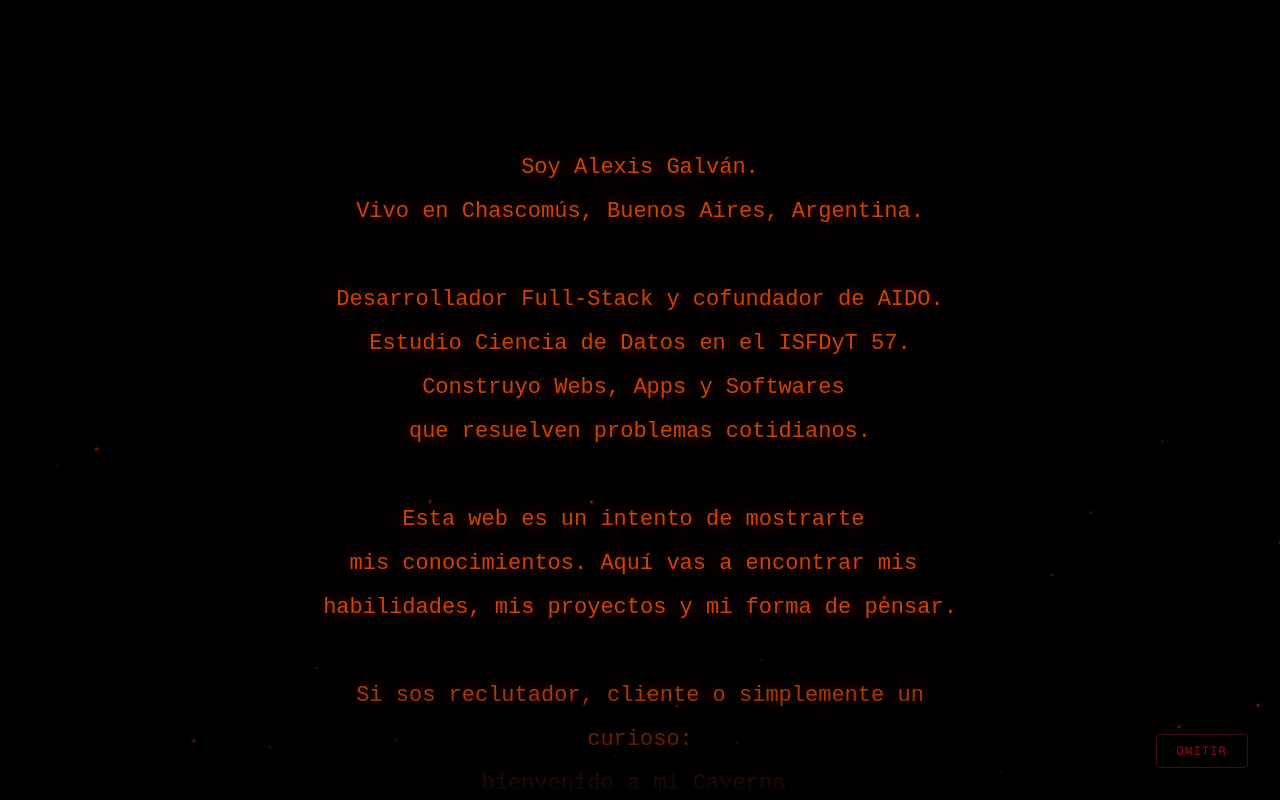
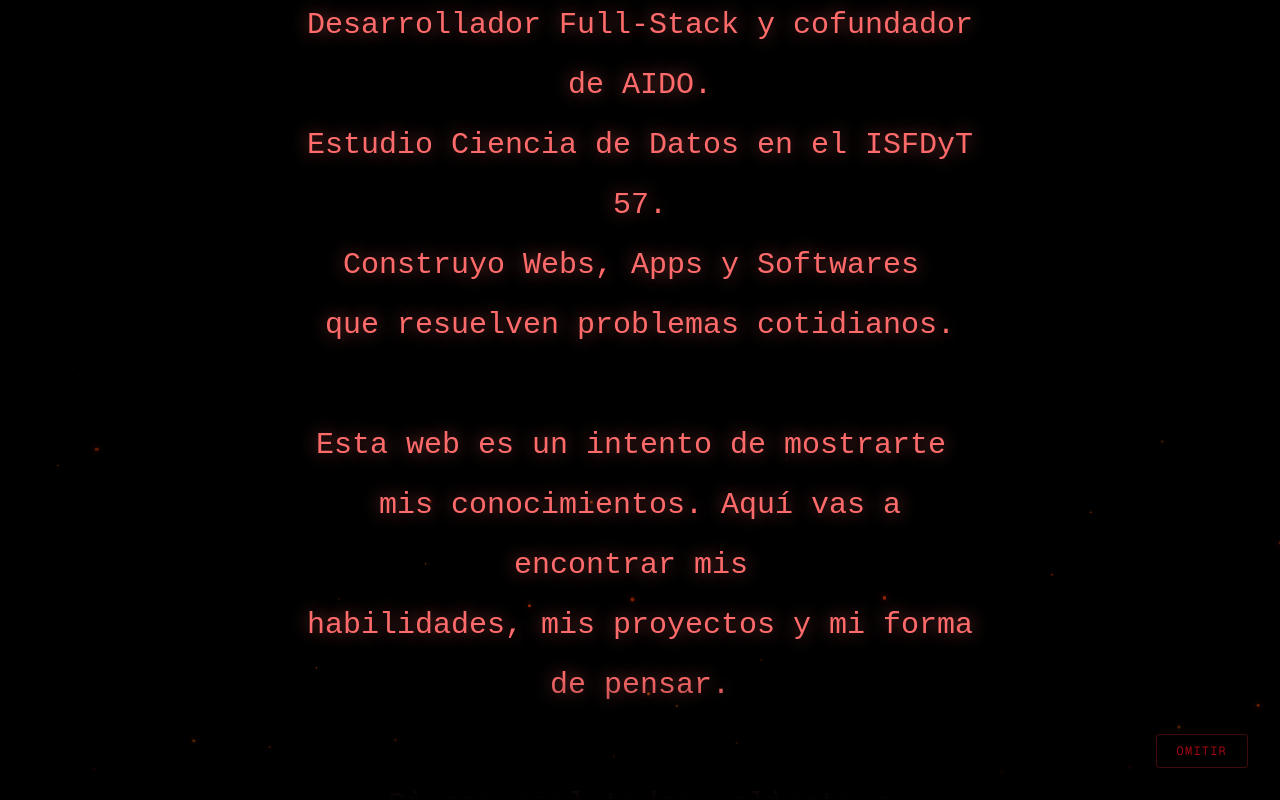
Before and after one commit to GalvanAlexis/bladoPC, a Next.js app: page / in a window 1280 px wide. Built offline with nearby package versions, Linux system fonts and the light colour scheme; no server answers; the database is empty.

Commit message:
feat: ajustar duracion y estilos de intro ISS-025

```diff
--- /dev/null
+++ b/documentacion/issues/ISS-025_intro-animation-tweak.md
@@ -0,0 +1,20 @@
+# ISS-025: Ajuste de animación y métricas de CavernIntro
+
+## Descripción
+La animación de introducción `CavernIntro.tsx` (creada originalmente en el ISS-018) presentaba un problema de sincronización visual (ritmo de lectura vs. duración real de pantalla). El texto, al hacerse más grande, recorría la distancia más rápido, y la pantalla quedaba negra por varios segundos antes de finalizar.
+
+## Objetivos (Resueltos)
+1. **Velocidad de Lectura**: Ralentizar el desplazamiento para permitir la lectura cómoda.
+2. **Eliminación de Tiempos Muertos**: Evitar la pantalla negra sin texto que duraba 5 segundos al final de la introducción.
+3. **Ajustes de UI**: Letra levemente más grande y de color rojo brillante más claro (`#ff6b6b`).
+
+## Implementación
+- Se modificó la duración a `27000` (27 segundos).
+- Se modificó el `translateY` límite de `-100%` a `-75%`, acortando la distancia de viaje. Esto hace que el texto se mueva más despacio en los mismos 27 segundos y que se detenga con el último párrafo ("Yo, Blado...") centrado en la pantalla.
+- Se ajustaron los *times* de desvanecimiento (`opacity`) al último 5% de la animación (`[0, 0.05, 0.95, 1]`) para que el texto siga 100% visible hasta el final.
+- Se removió el padding artificial masivo (`paddingBottom: 40vh` -> `10vh`).
+- Se ajustó el `fontSize` a `clamp(20px, 3vw, 30px)` y el color/textShadow a `#ff6b6b`.
+
+## Quality Gates
+- Los estilos y las animaciones cumplen con la legibilidad requerida.
+- La experiencia cinemática se mantiene suave.
--- a/src/components/CavernIntro.tsx
+++ b/src/components/CavernIntro.tsx
@@ -32,7 +32,7 @@ bienvenido a mi Caverna.
 
 — Yo, Blado, te guiaré a través de ella.`;
 
-const DURATION_MS = 28000; // 28s — velocidad cómoda de lectura
+const DURATION_MS = 27000; // 27s — velocidad cómoda de lectura
 
 // Genera partículas de brasa estáticas (posición aleatoria)
 function generateEmbers(count: number) {
@@ -117,7 +117,7 @@ export default function CavernIntro({ onComplete, onSkip }: CavernIntroProps) {
           <motion.div
             initial={{ y: "100vh", opacity: 0 }}
             animate={{
-              y: "-110%",
+              y: "-75%",
               opacity: [0, 1, 1, 0],
             }}
             transition={{
@@ -125,20 +125,20 @@ export default function CavernIntro({ onComplete, onSkip }: CavernIntroProps) {
               opacity: {
                 duration: DURATION_MS / 1000,
                 ease: "linear",
-                times: [0, 0.06, 0.88, 1],
+                times: [0, 0.05, 0.95, 1],
               },
             }}
             onAnimationComplete={() => finish("complete")}
             style={{
               width: "min(65%, 680px)",
               fontFamily: "'Courier New', Courier, monospace",
-              fontSize: "clamp(15px, 2vw, 22px)",
+              fontSize: "clamp(20px, 3vw, 30px)",
               lineHeight: 2,
-              color: "#cc4400",
-              textShadow: "0 0 18px rgba(200, 50, 0, 0.6)",
+              color: "#ff6b6b",
+              textShadow: "0 0 18px rgba(255, 107, 107, 0.6)",
               whiteSpace: "pre-wrap",
               textAlign: "center",
-              paddingBottom: "40vh", // espacio para que el texto desaparezca por arriba
+              paddingBottom: "10vh", // Menos padding para no tener tiempo vacío
             }}
           >
             {INTRO_TEXT}
```
